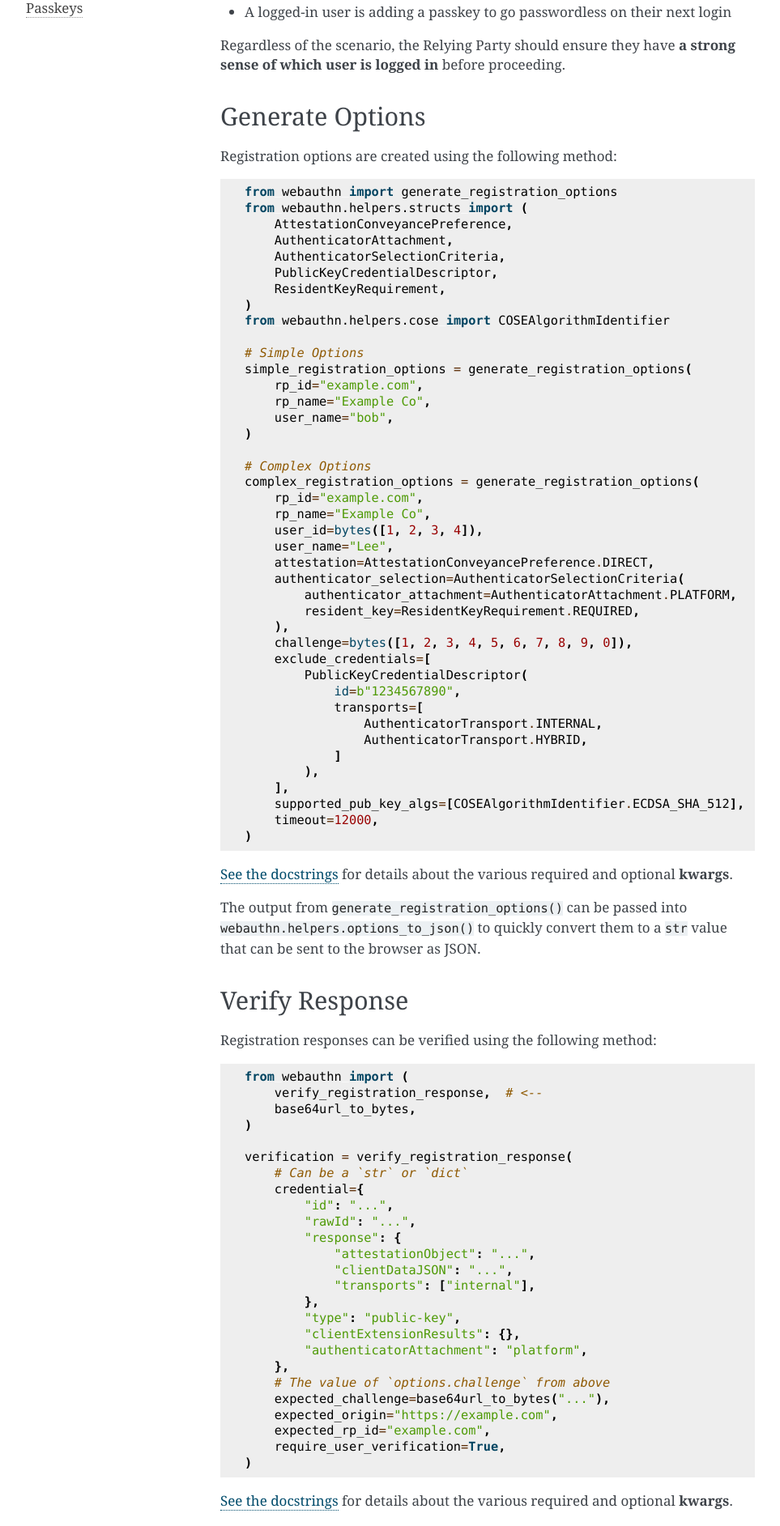
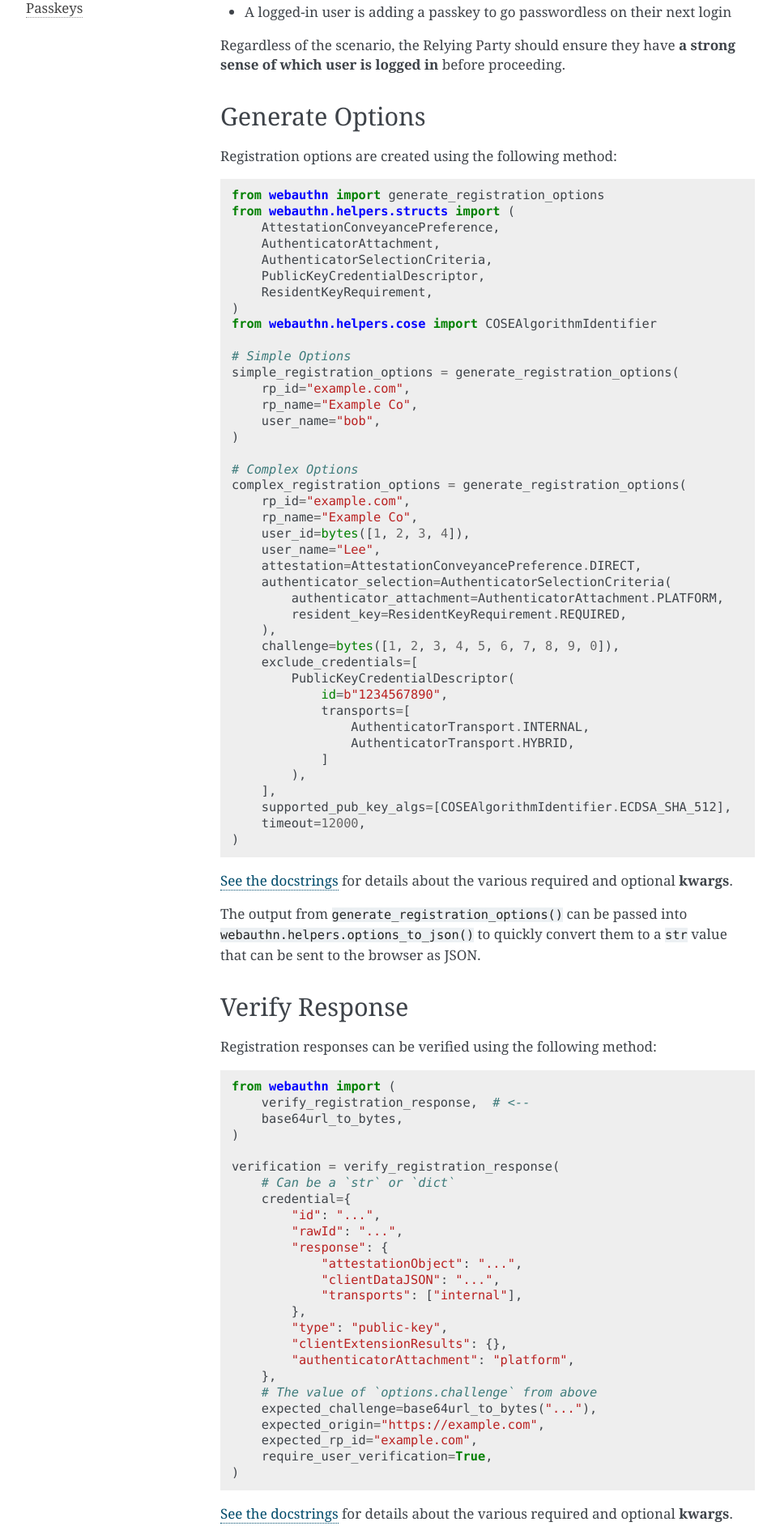
Before and after one commit to duo-labs/py_webauthn, a Sphinx documentation site: the page built from source/registration.md, in a window 1280 px wide. Shown: the part 365-2250 px from the top of the page at 81% size, without its empty margins (148-1111 px from the left). Built offline with Sphinx 7.4.7, drawn with Linux system fonts in a browser that asks for light colours.

Commit message:
Tweak code formatting

```diff
--- a/source/_static/styles.css
+++ b/source/_static/styles.css
@@ -7,3 +7,11 @@
   -webkit-hyphens: none;
   hyphens: none;
 }
+
+pre {
+  padding: 11px 14px;
+}
+
+.highlight {
+  background: #EEE;
+}
--- a/source/conf.py
+++ b/source/conf.py
@@ -19,6 +19,7 @@
 templates_path = ["_templates"]
 exclude_patterns = []
 html_copy_source = False
+pygments_style = "default"
 
 
 # -- Options for HTML output -------------------------------------------------
```
